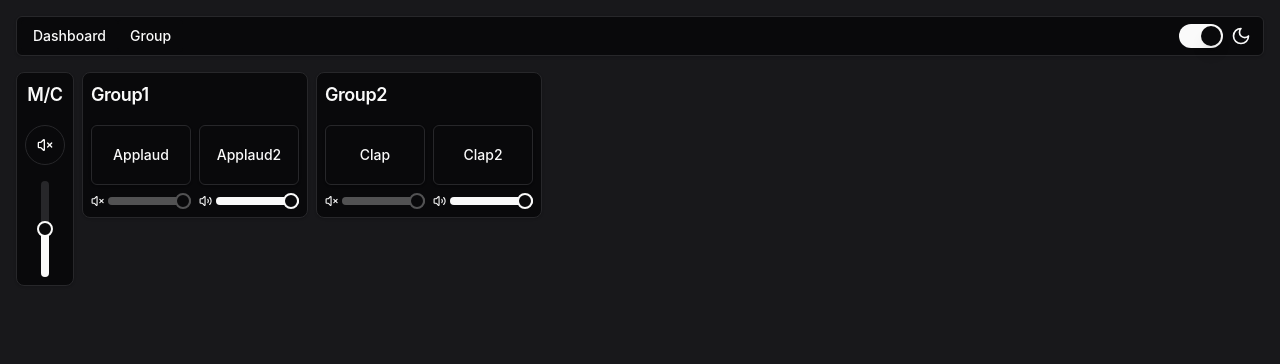
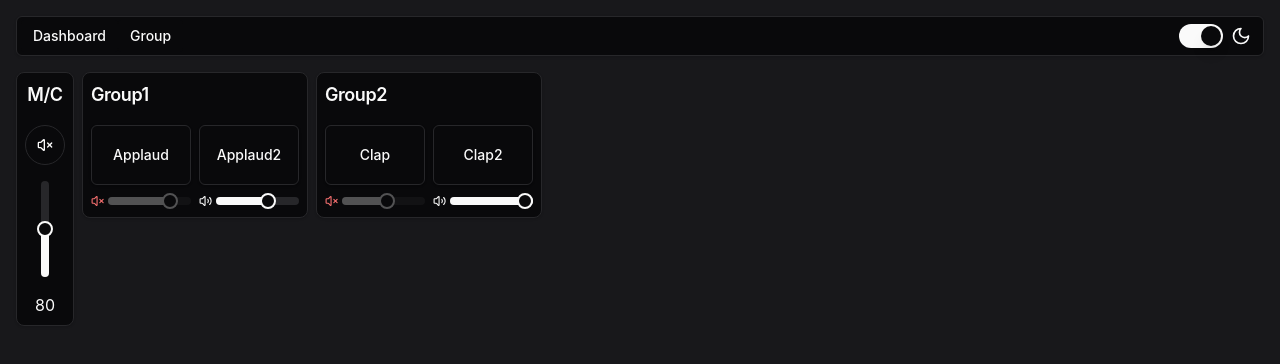
Before and after one commit to jhonejhee/mxrmatch, a React (Create React App) app: page / in a window 1280 px wide. Shown: the top 364 px of the page. Built offline with nearby package versions, Linux system fonts and the light colour scheme.

Commit message:
changed volume to 1-100

```diff
--- a/src/context/GlobalContext.js
+++ b/src/context/GlobalContext.js
@@ -9,13 +9,13 @@ export const GlobalProvider = ({ children }) => {
             "name": "Group1",
             "sounds": [
                 { "name": "Applaud", "path": "", "volume": 80, "muted": true },
-                { "name": "Applaud2", "path": "", "volume": 60, "muted": false }
+                { "name": "Applaud2", "path": "", "volume": 65, "muted": false }
             ]
         },
         {
             "name": "Group2",
             "sounds": [
-                { "name": "Clap", "path": "", "volume": 50, "muted": true },
+                { "name": "Clap", "path": "", "volume": 55, "muted": true },
                 { "name": "Clap2", "path": "", "volume": 100, "muted": false }
             ]
         }
--- a/src/layout/Board.jsx
+++ b/src/layout/Board.jsx
@@ -19,13 +19,15 @@ function Board() {
         });
     };
 
+
     const handleVolumeChange = (groupIndex, soundIndex, value) => {
         setSoundBoard((prevSoundBoard) => {
             const updatedSoundBoard = [...prevSoundBoard];
-            updatedSoundBoard[groupIndex].sounds[soundIndex].volume = value[0] / 100;
+            updatedSoundBoard[groupIndex].sounds[soundIndex].volume = value[0];
             return updatedSoundBoard;
         });
     };
+
 
     // useEffect(() => {
     //     console.log(playlist)
@@ -47,8 +49,8 @@ function Board() {
                         </Button>
                         <SliderV
                             defaultValue={[50]}
-                            value={[soundBoard[0].sounds[0].volume * 100]}
-                            // onValueChange={(value) => handleVolumeChange(index, sindex, value)}
+                            value={[soundBoard[0].sounds[0].volume]}
+                            onValueChange={(value) => handleVolumeChange(0, 0, value)}
                             max={100}
                             min={0}
                             step={1}
@@ -56,6 +58,7 @@ function Board() {
                             thumbClassName="h-4 w-4 focus:outline-none focus-visible:ring-0 focus-visible:outline-none ring-offset-black"
                             // disabled={sound.muted}
                         />
+                        {soundBoard[0].sounds[0].volume}
                     </div>
                 </CardContent>
             </Card>
@@ -89,14 +92,14 @@ function Board() {
                                     {/* Volumne Thumb */}
                                     <div className="flex flex-row flex-no-wrap gap-1 items-center justify-between">
                                         {
-                                            sound.muted ? (<VolumeX className='w-4 h-4 cursor-pointer' onClick={() => toggleMute(index, sindex)}/>)
+                                            sound.muted ? (<VolumeX className='w-4 h-4 cursor-pointer text-red-400' onClick={() => toggleMute(index, sindex)}/>)
                                             : sound.volume === 0 ? (<VolumeOff className='w-4 h-4 cursor-pointer' onClick={() => toggleMute(index, sindex)}/>)
                                             : sound.volume < 0.5 ? (<Volume1 className='w-4 h-4 cursor-pointer' onClick={() => toggleMute(index, sindex)}/>)
                                             : (<Volume2 className='w-4 h-4 cursor-pointer' onClick={() => toggleMute(index, sindex)}/>)
                                         }
                                         <Slider
                                             defaultValue={[50]}
-                                            value={[sound.volume * 100]}
+                                            value={[sound.volume]}
                                             onValueChange={(value) => handleVolumeChange(index, sindex, value)}
                                             max={100}
                                             min={0}
@@ -105,6 +108,7 @@ function Board() {
                                             thumbClassName="h-4 w-4 focus:outline-none focus-visible:ring-0 focus-visible:outline-none ring-offset-black"
                                             // disabled={sound.muted}
                                         />
+                                        {/* {sound.volume} */}
                                     </div>
 
                                 </div>
```
